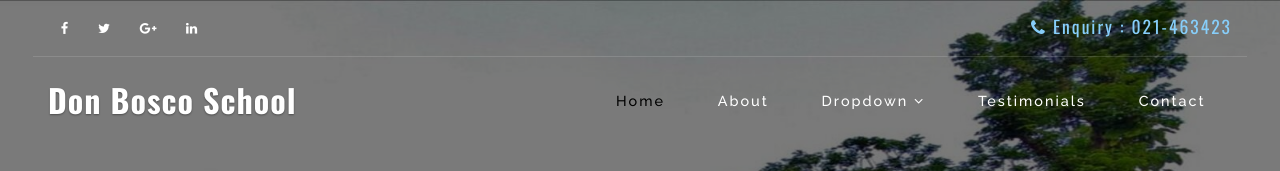
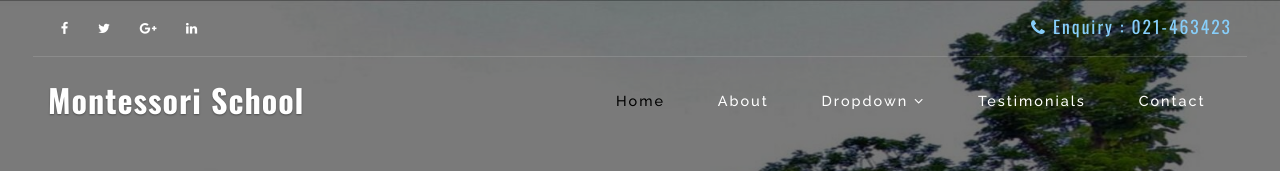
Before and after one commit to shreyasnax2451/newschool.github.io, a plain HTML site: page index.html in a window 1280 px wide. Shown: the top 171 px of the page. Drawn offline with nearby package versions, Linux system fonts and the light colour scheme.

Commit message:
Update index.html

```diff
--- a/index.html
+++ b/index.html
@@ -52,7 +52,7 @@
                     <!-- nav -->
                     <nav class="pt-4 d-lg-flex">
                         <div id="logo">
-                            <h1> <a href="index.html">Don Bosco School</a></h1>
+                            <h1> <a href="index.html">Montessori School</a></h1>
                         </div>
                         <label for="drop" class="toggle">Menu</label>
                         <input type="checkbox" id="drop" />
```
